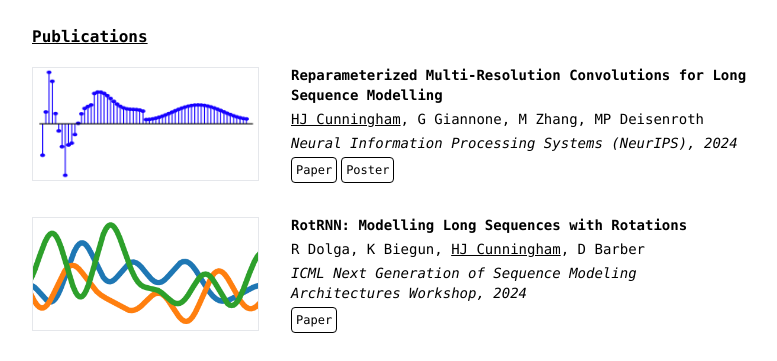
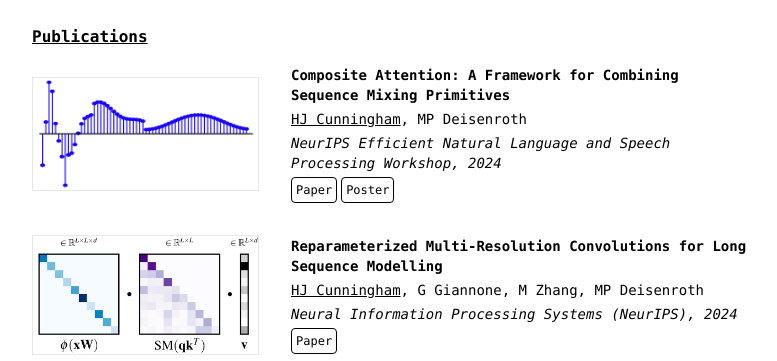
Before and after one commit to HJakeCunningham/HJakeCunningham.github.io, a website: page index.html in a window 1280 px wide. Shown: the part 439-800 px from the top of the page, without its empty margins (249-1026 px from the left). Drawn offline with Linux system fonts and the light colour scheme.

Commit message:
added papers

```diff
--- a/index.html
+++ b/index.html
@@ -204,10 +204,46 @@
 
           <!-- Publication -->
           <div
+          class="flex flex-col lg:flex-row md:flex-col sm:flex-col items-center min-h-[40px]"
+          >
+          <div class="lg:w-[250px] py-4 lg:pr-4">
+            <img class="border" src="./assets/images/mrconv_icon.png" alt="" />
+          </div>
+          <div>
+            <div class="lg:w-[475px] p-4 lg:pr-0 space-y-1">
+              <h1 class="text-sm font-bold">
+                Composite Attention: A Framework for Combining Sequence Mixing Primitives
+              </h1>
+              <p class="text-sm">
+                <span class="underline">HJ Cunningham</span>, MP Deisenroth
+              </p>
+              <p class="text-sm italic">
+                NeurIPS Efficient Natural Language and Speech Processing Workshop, 2024
+              </p>
+              <div class="flex space-x-1 text-xs">
+                <a
+                  class="border border-black p-1 rounded"
+                  href="https://arxiv.org/abs/2408.09453"
+                  target="_blank"
+                  >Paper</a
+                >
+                <a
+                  class="border border-black p-1 rounded"
+                  href="./assets/posters/icml_reparameterized_multi-resolution_convolutions_for_long_sequence_modelling.pdf"
+                  target="_blank"
+                  >Poster</a
+                >
+              </div>
+            </div>
+          </div>
+          </div>
+
+          <!-- Publication -->
+          <div
             class="flex flex-col lg:flex-row md:flex-col sm:flex-col items-center min-h-[40px]"
           >
             <div class="lg:w-[250px] py-4 lg:pr-4">
-              <img class="border" src="./assets/images/mrconv_icon.png" alt="" />
+              <img class="border" src="./assets/images/composite_attention.png" alt="" />
             </div>
             <div>
               <div class="lg:w-[475px] p-4 lg:pr-0 space-y-1">
@@ -223,16 +259,16 @@
                 <div class="flex space-x-1 text-xs">
                   <a
                     class="border border-black p-1 rounded"
-                    href="https://arxiv.org/abs/2408.09453"
+                    href="./assets/papers/composite_attention_2024.pdf"
                     target="_blank"
                     >Paper</a
                   >
-                  <a
+                  <!-- <a
                     class="border border-black p-1 rounded"
                     href="./assets/posters/icml_reparameterized_multi-resolution_convolutions_for_long_sequence_modelling.pdf"
                     target="_blank"
                     >Poster</a
-                  >
+                  > -->
                 </div>
               </div>
             </div>
```
Also changed, not shown: assets/images/composite_attention.png (added), 1 other file.
